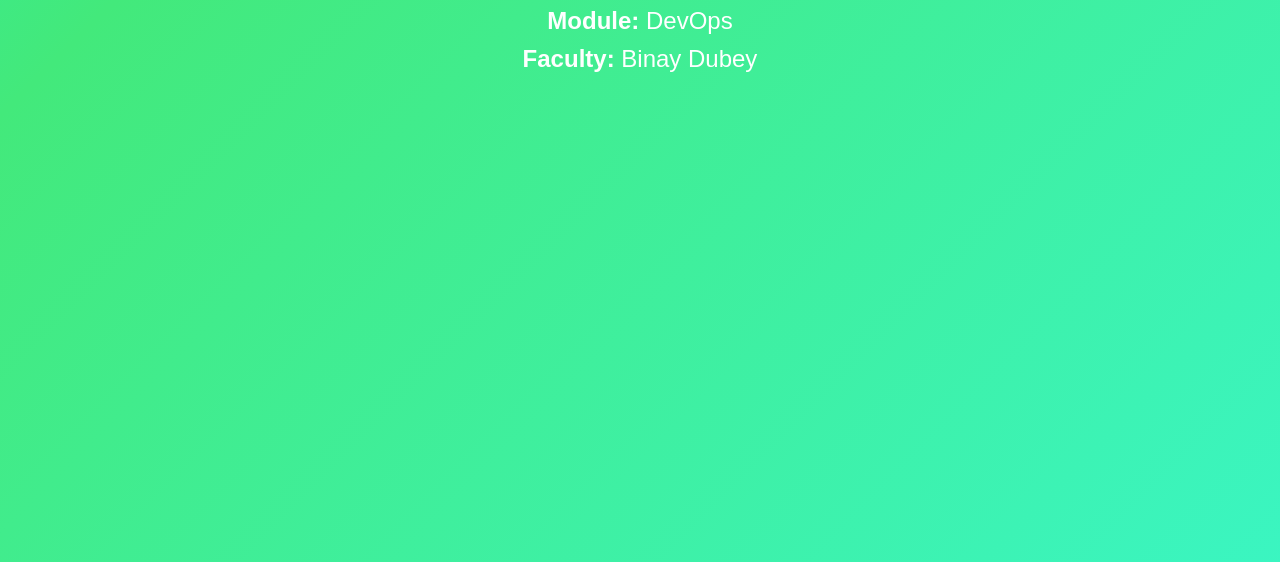
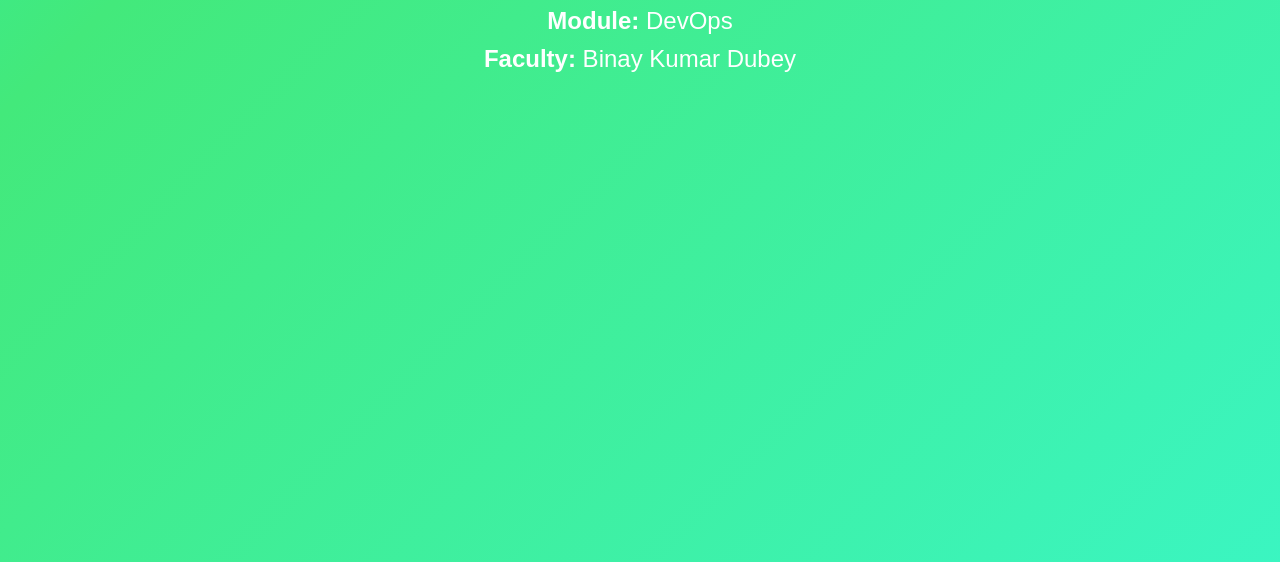
Before and after one commit to binaydubey/myapp, a plain HTML site: page index.html in a window 1280 px wide. Shown: the part 238-800 px from the top of the page. Drawn offline with Linux system fonts and the light colour scheme.

Commit message:
Update index.html

```diff
--- a/index.html
+++ b/index.html
@@ -42,7 +42,7 @@
         <h1>Welcome to DITISS</h1>
         <p><strong>Course:</strong> DITISS</p>
         <p><strong>Module:</strong> DevOps</p>
-        <p><strong>Faculty:</strong> Binay Dubey</p>
+        <p><strong>Faculty:</strong> Binay Kumar Dubey</p>
     </div>
 </body>
 </html>
```
